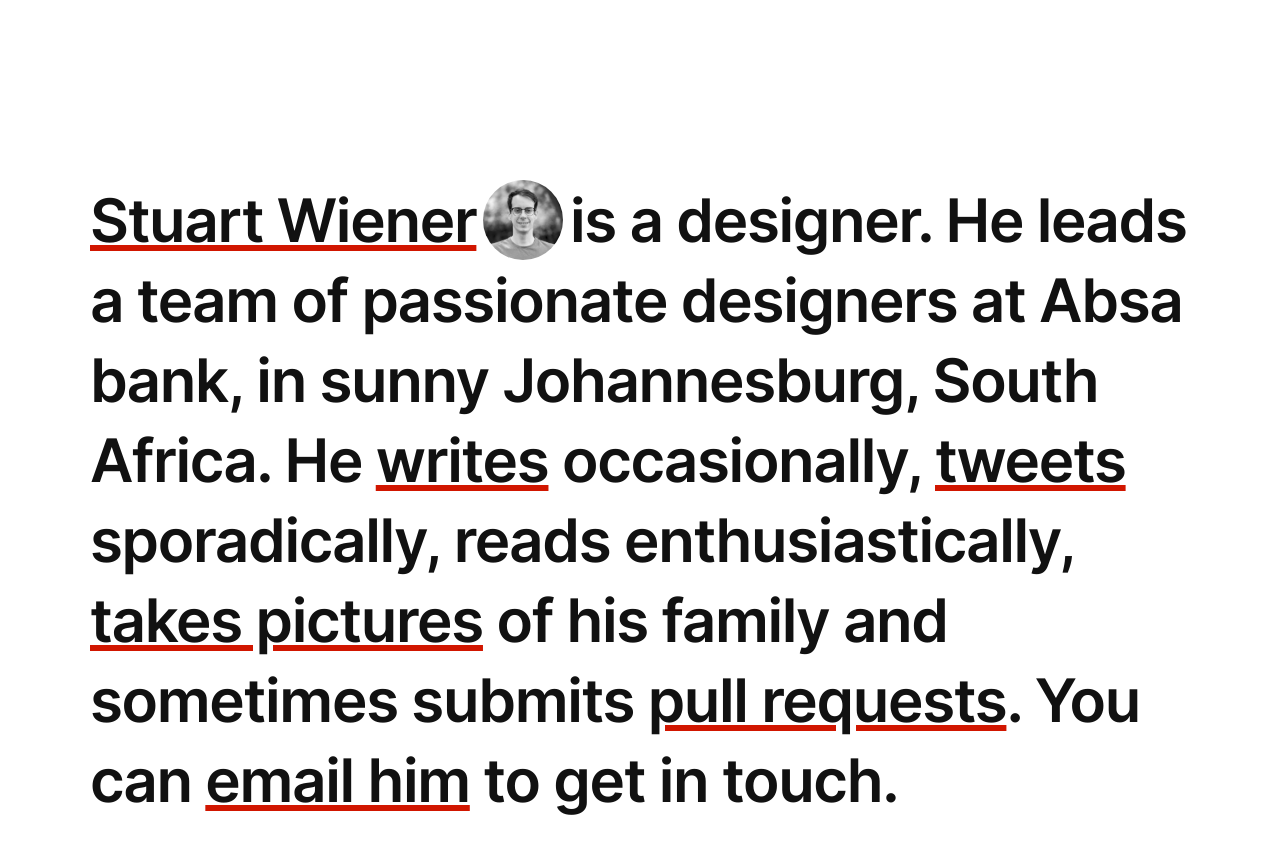
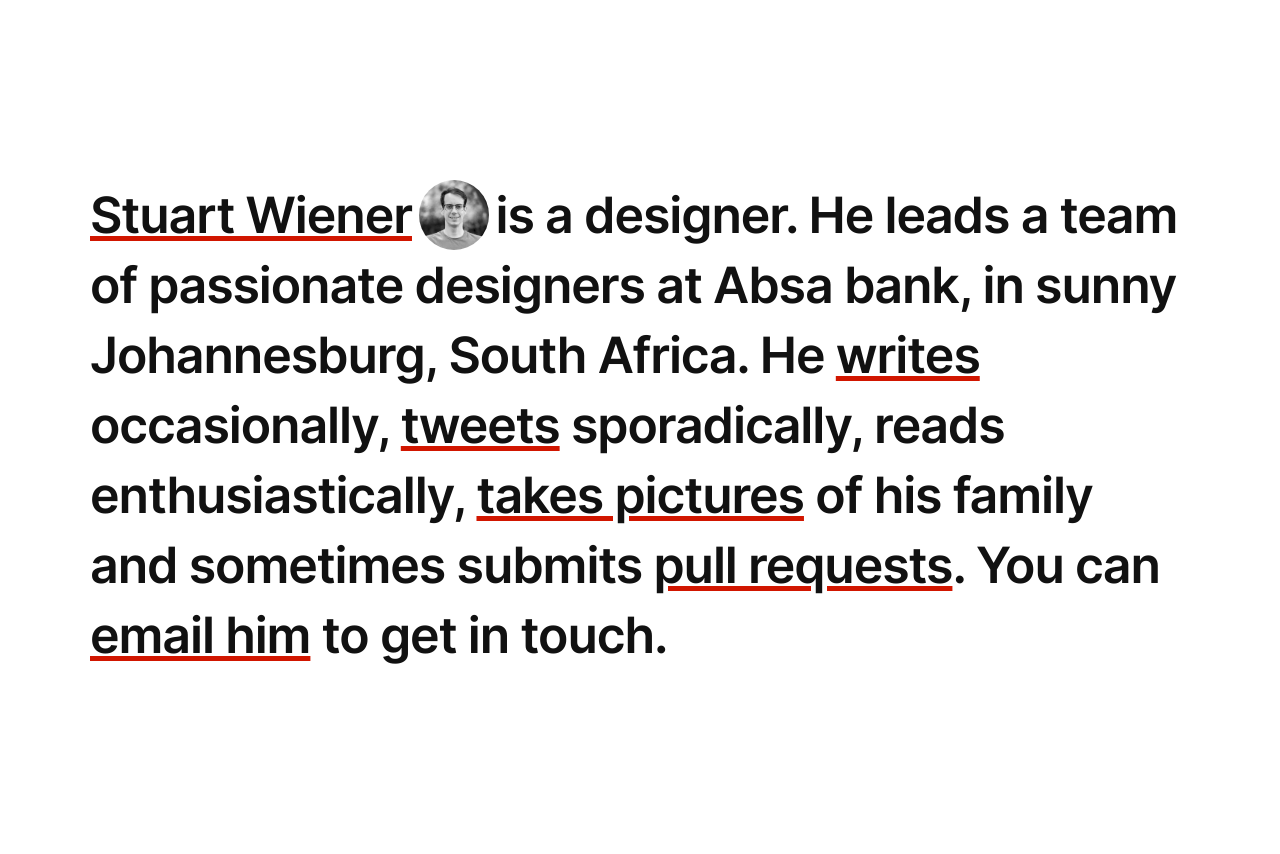
Before and after one commit to stuartwiener/stuartwiener.github.io, a Jekyll site: the page built from index.html, in a window 1280 px wide. Shown: the top 854 px of the page. Built offline with Jekyll 4.4.1, drawn with Linux system fonts in a browser that asks for light colours.

Commit message:
Lineheight  to adjsut for new margins

```diff
--- a/css/main.scss
+++ b/css/main.scss
@@ -78,12 +78,12 @@
   --color-1: #D11600;
   --color-2: #E6CBC8;
 
-  --size-1: 60px;
+  --size-1: 50px;
   --size-2: 30px;
   --size-3: 24px;
   --size-4: 18px;
 
-  --lineheight-1: 80px;
+  --lineheight-1: 70px;
   --lineheight-2: 40px;
   --lineheight-3: 32px;
   --lineheight-4: 24px;
```
